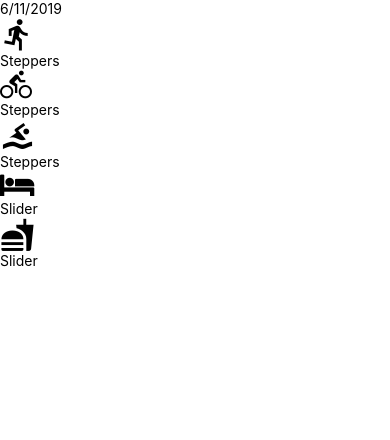
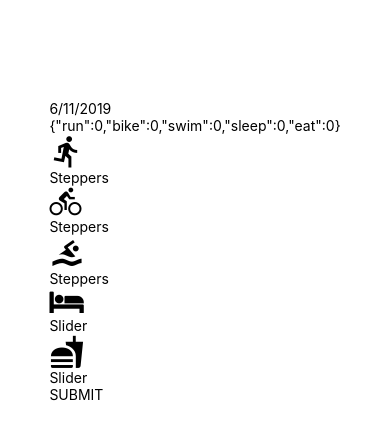
Before and after one commit to gabebravo/react-native-fitness-app, a React Native app: screen / in a window 390 px wide. Shown: the top 440 px of the page. Built offline with nearby package versions, Linux system fonts and the light colour scheme.

Commit message:
Adedd some styling and a submit button

```diff
--- a/App.js
+++ b/App.js
@@ -1,12 +1,21 @@
 import React from 'react';
-import { View } from 'react-native';
+import { View, StyleSheet } from 'react-native';
 import AddEntry from './components/AddEntry'
+
+const styles = StyleSheet.create({
+  container: {
+    display: 'flex',
+    justifyContent: 'center',
+    alignItems: 'center',
+    marginTop: 100
+  }
+});
 
 class App extends React.Component {
 
   render() {
     return (
-      <View>
+      <View style={styles.container}>
         <AddEntry />
       </View>
     );
--- a/components/AddEntry.js
+++ b/components/AddEntry.js
@@ -1,31 +1,41 @@
 import React, { Component } from 'react'
-import { View, Text } from 'react-native'
-import { getMetricMetaInfo } from '../utils/helpers'
+import { View, Text, TouchableOpacity } from 'react-native'
+import { getMetricMetaInfo, timeToString } from '../utils/helpers'
 import Steppers from './Steppers'
 import Slider from './Slider'
 import DateHeader from './DateHeader'
 
+const DEFAULT_STATE = {
+  run: 0,
+  bike: 0,
+  swim: 0,
+  sleep: 0,
+  eat: 0
+}
+
+function SubmitBtn({ onPress }) {
+  return (
+    <TouchableOpacity onPress={onPress}>
+      <Text>SUBMIT</Text>
+    </TouchableOpacity>
+  )
+}
+
 class AddEntry extends Component {
-  state = {
-    run: 0,
-    bike: 0,
-    swim: 0,
-    sleep: 0,
-    eat: 0
-  }
+  state = DEFAULT_STATE
 
   increment = (metric) => {
     const { max, step } = getMetricMetaInfo(metric)
-    this.setState( (state) => {
+    this.setState((state) => {
       const count = state[metric] + step
-      return {...state, [metric]: count > max ? max : count }
+      return { ...state, [metric]: count > max ? max : count }
     })
   }
 
   decrement = (metric) => {
-    this.setState( (state) => {
+    this.setState((state) => {
       const count = state[metric] - getMetricMetaInfo(metric).step
-      return {...state, [metric]: count < 0 ? 0 : count }
+      return { ...state, [metric]: count < 0 ? 0 : count }
     })
   }
 
@@ -33,25 +43,40 @@
     this.setState({ [metric]: value })
   }
 
+  submit = () => {
+    const key = timeToString();
+    const entry = { ...this.state }
+
+    this.setState(DEFAULT_STATE)
+
+    // TODO :
+    // 1) UPDATE REDUX
+    // 2) NAVIGATE HOME
+    // 3) SAVE TO DB
+    // 4) CLEAR LOCAL NOTIFICATIONS
+  }
+
   render() {
     const metaInfo = getMetricMetaInfo()
     return (
       <View>
-        <DateHeader date={ (new Date()).toLocaleDateString() } />
-        {Object.keys(metaInfo).map( key => {
-          const { getIcon, type, ...rest} = metaInfo[key]
+        <DateHeader date={(new Date()).toLocaleDateString()} />
+        <Text>{JSON.stringify(this.state)}</Text>
+        {Object.keys(metaInfo).map(key => {
+          const { getIcon, type, ...rest } = metaInfo[key]
           const value = this.state[key]
 
           return (
             <View key={key}>
               {getIcon()}
-              { type === 'slider' ?
+              {type === 'slider' ?
                 <Slider value={value} onChange={() => this.slide(key, value)} {...rest} /> :
                 <Steppers value={value} onIncrement={() => this.increment(key)} onDecrement={() => this.decrement(key)} {...rest} />
               }
             </View>
           )
         })}
+        <SubmitBtn onPress={this.submit} />
       </View>
     )
   }
```
